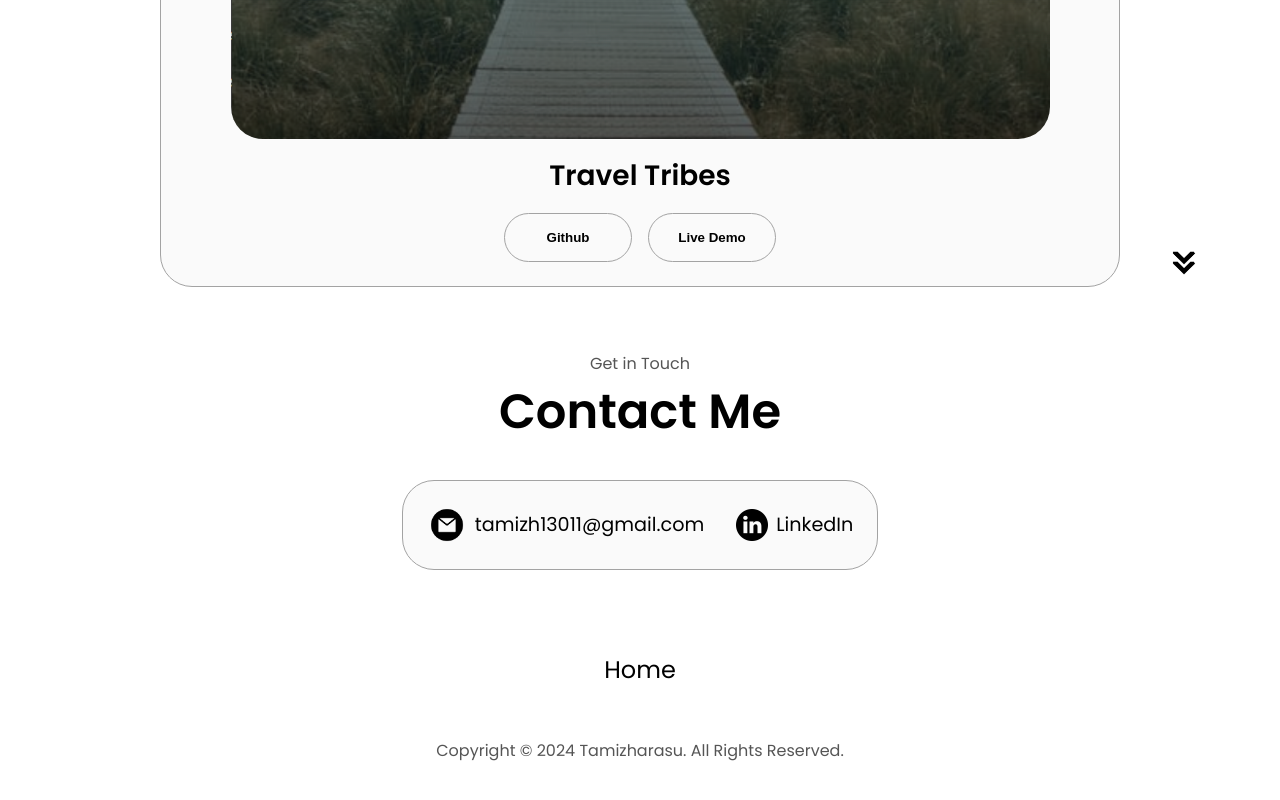
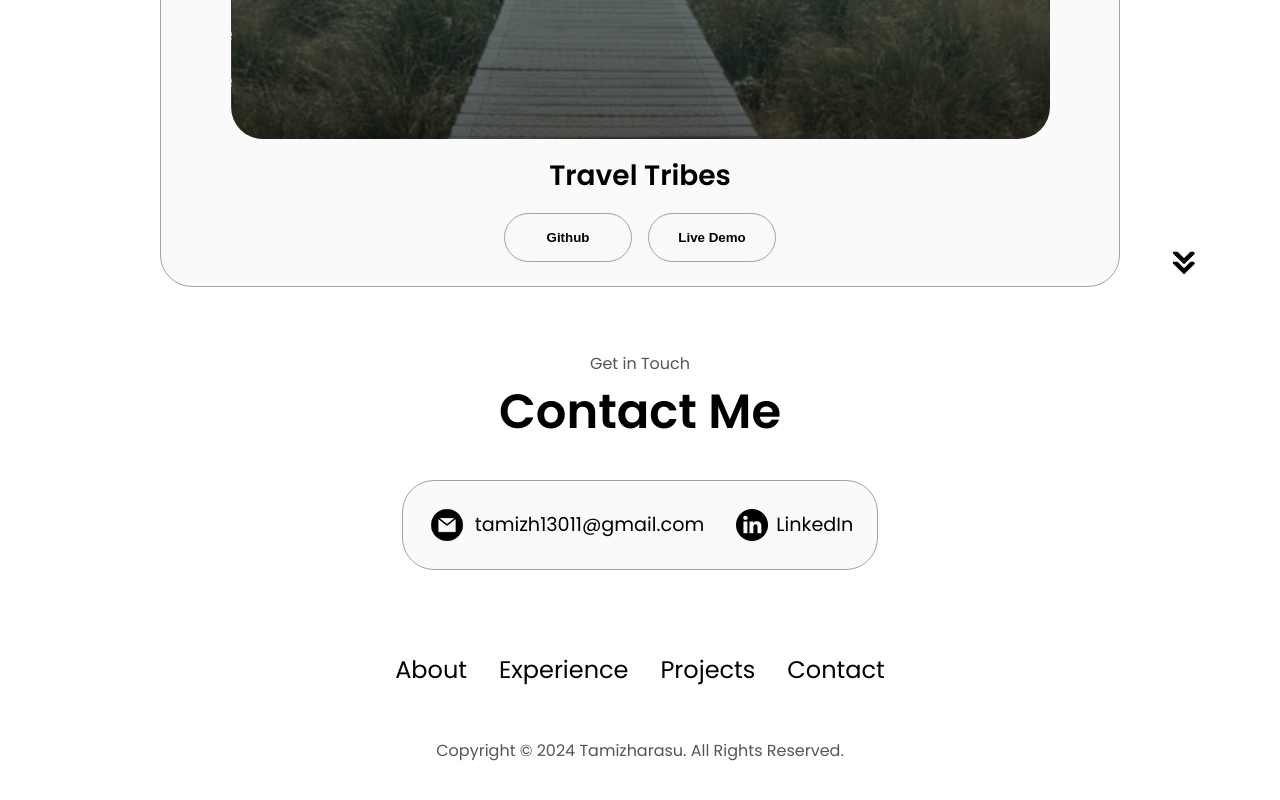
Before and after one commit to GitTamizh/WebDevelopment, a React (Create React App) app in the folder Tamizh_Portfolio/tamizh_portfolio/: page / in a window 1280 px wide. Shown: the part 4068-4868 px from the top of the page. Built offline with nearby package versions, Linux system fonts and the light colour scheme.

Commit message:
added few changes to portfolio

```diff
--- a/Tamizh_Portfolio/tamizh_portfolio/package.json
+++ b/Tamizh_Portfolio/tamizh_portfolio/package.json
@@ -35,5 +35,8 @@
       "last 1 firefox version",
       "last 1 safari version"
     ]
+  },
+  "devDependencies": {
+    "@babel/plugin-proposal-private-property-in-object": "^7.21.11"
   }
 }
--- a/Tamizh_Portfolio/tamizh_portfolio/src/components/AboutSection.jsx
+++ b/Tamizh_Portfolio/tamizh_portfolio/src/components/AboutSection.jsx
@@ -26,7 +26,7 @@ const AboutSection = () => (
             <p>
                 I'm <strong>Tamizharasu P</strong>, a React developer and Front End Developer.
                 I'm a Graduate with Mechanical Engineering as Majors from <strong>Chennai Institue of Teachnology</strong>
-                , Chennai india. I have been developing Front-end websites for over 2 years now. I have worked with cross-functional teams to deliver high-quality, scalable, and maintainable code.. Currently working as Front-end Developer at Tata Consultancy Services
+                , Chennai india. I have been developing Front-end websites for over 2 years now. I have worked with cross-functional teams to deliver high-quality, scalable, and maintainable code.. Currently working as Front-end Developer at Tata Consultancy Services
             </p>
             </div>
         </div>
--- a/Tamizh_Portfolio/tamizh_portfolio/src/components/Footer.jsx
+++ b/Tamizh_Portfolio/tamizh_portfolio/src/components/Footer.jsx
@@ -9,7 +9,10 @@ const Footer = () => {
         <nav>
             <div className="nav-links-container">
             <ul className="nav-links">
-                <li><a href="#">Home</a></li>
+                <li><a href="#about">About</a></li>
+                <li><a href="#experience">Experience</a></li>
+                <li><a href="#projects">Projects</a></li>
+                <li><a href="#contact">Contact</a></li>
             </ul>
             </div>
         </nav>
--- a/Tamizh_Portfolio/tamizh_portfolio/src/components/NavBar.jsx
+++ b/Tamizh_Portfolio/tamizh_portfolio/src/components/NavBar.jsx
@@ -1,30 +1,21 @@
-import React, { useState, useEffect } from 'react';
-import { FaCode, FaBars, FaTimes, FaGithub, FaLinkedin, FaMoon, FaSun } from 'react-icons/fa';
+import React, { useState } from 'react';
+import { FaCode, FaBars, FaTimes, FaGithub, FaLinkedin } from 'react-icons/fa';
 
 const NavBar = () => {
     const [isSidebarOpen, setIsSidebarOpen] = useState(false);
-    const [isDarkMode, setIsDarkMode] = useState(false);
 
     const toggleSidebar = () => {
         setIsSidebarOpen(prevState => !prevState);
     };
 
-    const toggleDarkMode = () => {
-        setIsDarkMode(prevState => !prevState);
-        // Optionally store the preference in local storage
-        localStorage.setItem('darkMode', !isDarkMode);
+    const closeSidebar = () => {
+        setIsSidebarOpen(false);
     };
-
-    // Load dark mode preference from local storage
-    useEffect(() => {
-        const darkModePreference = localStorage.getItem('darkMode') === 'true';
-        setIsDarkMode(darkModePreference);
-    }, []);
 
     return (
         <React.Fragment>
             {/* Desktop Navbar */}
-            <nav id="desktop-nav" className={isDarkMode ? 'dark' : ''}>
+            <nav id="desktop-nav">
                 <div className="logo">
                     Tamizh
                     <FaCode className="developer-icon" />
@@ -34,18 +25,13 @@ const NavBar = () => {
                     <li><a href="#experience">Experience</a></li>
                     <li><a href="#projects">Projects</a></li>
                     <li><a href="#contact">Contact</a></li>
-                    {/* <div>
-                        <button className="dark-mode-toggle desktop" onClick={toggleDarkMode}>
-                            {isDarkMode ? <FaSun /> : <FaMoon />}
-                        </button>
-                    </div> */}
                 </ul>
             </nav>
 
             {/* Mobile Sidebar Toggle Button */}
             <div
                 id="hamburger-nav"
-                className={`sidebar-toggle ${isDarkMode ? 'dark' : ''}`}
+                className="sidebar-toggle"
                 onClick={toggleSidebar}
                 aria-label={isSidebarOpen ? "Close sidebar" : "Open sidebar"}
                 aria-expanded={isSidebarOpen}
@@ -54,33 +40,30 @@ const NavBar = () => {
             </div>
 
             {/* Mobile Sidebar */}
-            <div className={`sidebar ${isSidebarOpen ? 'open' : ''} ${isDarkMode ? 'dark' : ''}`}>
+            <div className={`sidebar ${isSidebarOpen ? 'open' : ''}`}>
                 <div className="sidebar-header">
                     <div className="logo">
                         Tamizh
                         <FaCode className="developer-icon" />
                     </div>
-                    {/* <button className="dark-mode-toggle mobile" onClick={toggleDarkMode}>
-                        {isDarkMode ? <FaSun /> : <FaMoon />}
-                    </button> */}
                     <button className="close-btn" onClick={toggleSidebar}>
                         <FaTimes />
                     </button>
                 </div>
                 <ul className="sidebar-links">
-                    <li><a href="#about" onClick={toggleSidebar}>About</a></li>
-                    <li><a href="#experience" onClick={toggleSidebar}>Experience</a></li>
-                    <li><a href="#projects" onClick={toggleSidebar}>Projects</a></li>
-                    <li><a href="#contact" onClick={toggleSidebar}>Contact</a></li>
+                    <li><a href="#about" onClick={closeSidebar}>About</a></li>
+                    <li><a href="#experience" onClick={closeSidebar}>Experience</a></li>
+                    <li><a href="#projects" onClick={closeSidebar}>Projects</a></li>
+                    <li><a href="#contact" onClick={closeSidebar}>Contact</a></li>
                 </ul>
                 <ul className="social-icons">
-                    <li><a href="https://github.com/GitTamizh" aria-label="GitHub"><FaGithub /></a></li>
-                    <li><a href="https://www.linkedin.com/in/tamizharasu/" aria-label="LinkedIn"><FaLinkedin /></a></li>
+                    <li><a href="https://www.github.com" aria-label="GitHub"><FaGithub /></a></li>
+                    <li><a href="https://www.linkedin.com" aria-label="LinkedIn"><FaLinkedin /></a></li>
                 </ul>
             </div>
 
             {/* Overlay for closing sidebar on click outside */}
-            {isSidebarOpen && <div className="overlay show" onClick={toggleSidebar}></div>}
+            {isSidebarOpen && <div className="overlay show" onClick={closeSidebar}></div>}
         </React.Fragment>
     );
 };
```
Also changed, not shown: 1 other file (tests, documents, lock files or other folders).
